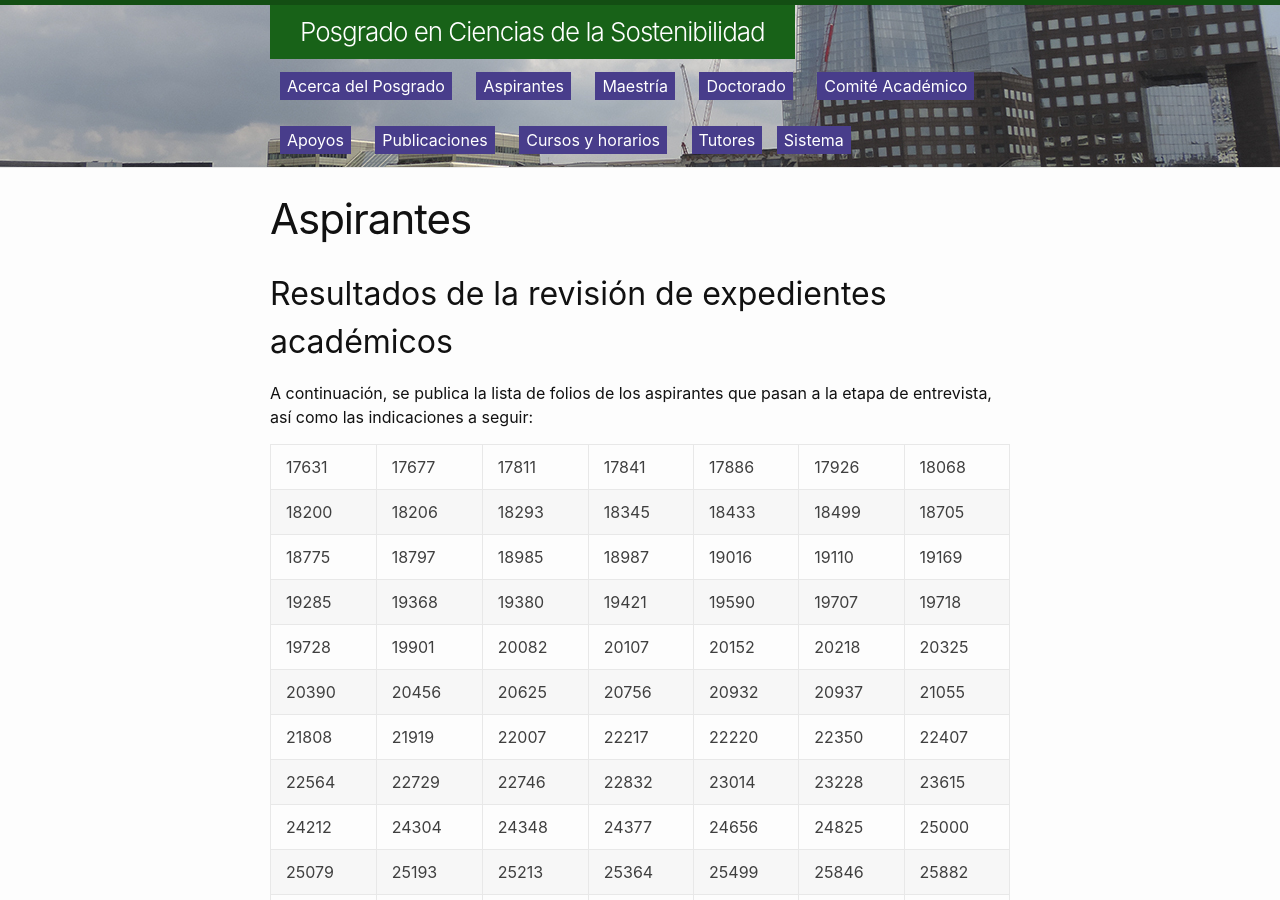
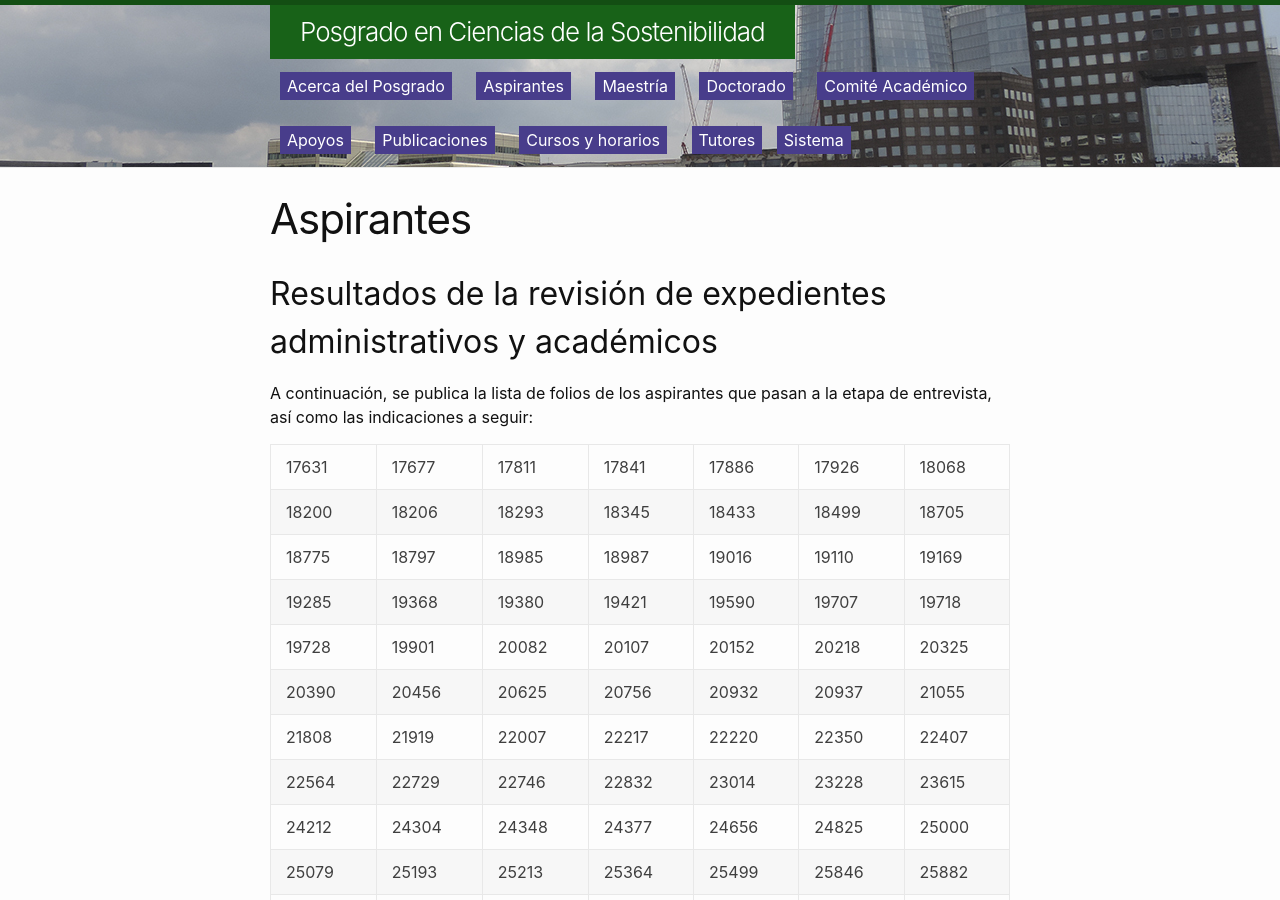
Before and after one commit to pcs-unam/pcs-unam.github.io, a Jekyll site: the page built from 01_aspirantes.md, in a window 1280 px wide and 900 px high. Built offline with Jekyll 4.4.1, drawn with Linux system fonts in a browser that asks for light colours.

Commit message:
Update 01_aspirantes.md

```diff
--- a/01_aspirantes.md
+++ b/01_aspirantes.md
@@ -6,7 +6,7 @@ pleca: /assets/plecas/p16.jpg
 menu: true
 ---
 
-## Resultados de la revisión de expedientes académicos
+## Resultados de la revisión de expedientes administrativos y académicos
 
 A continuación, se publica la lista de folios de los aspirantes que pasan a la etapa de entrevista, así como las indicaciones a seguir:
 
```
